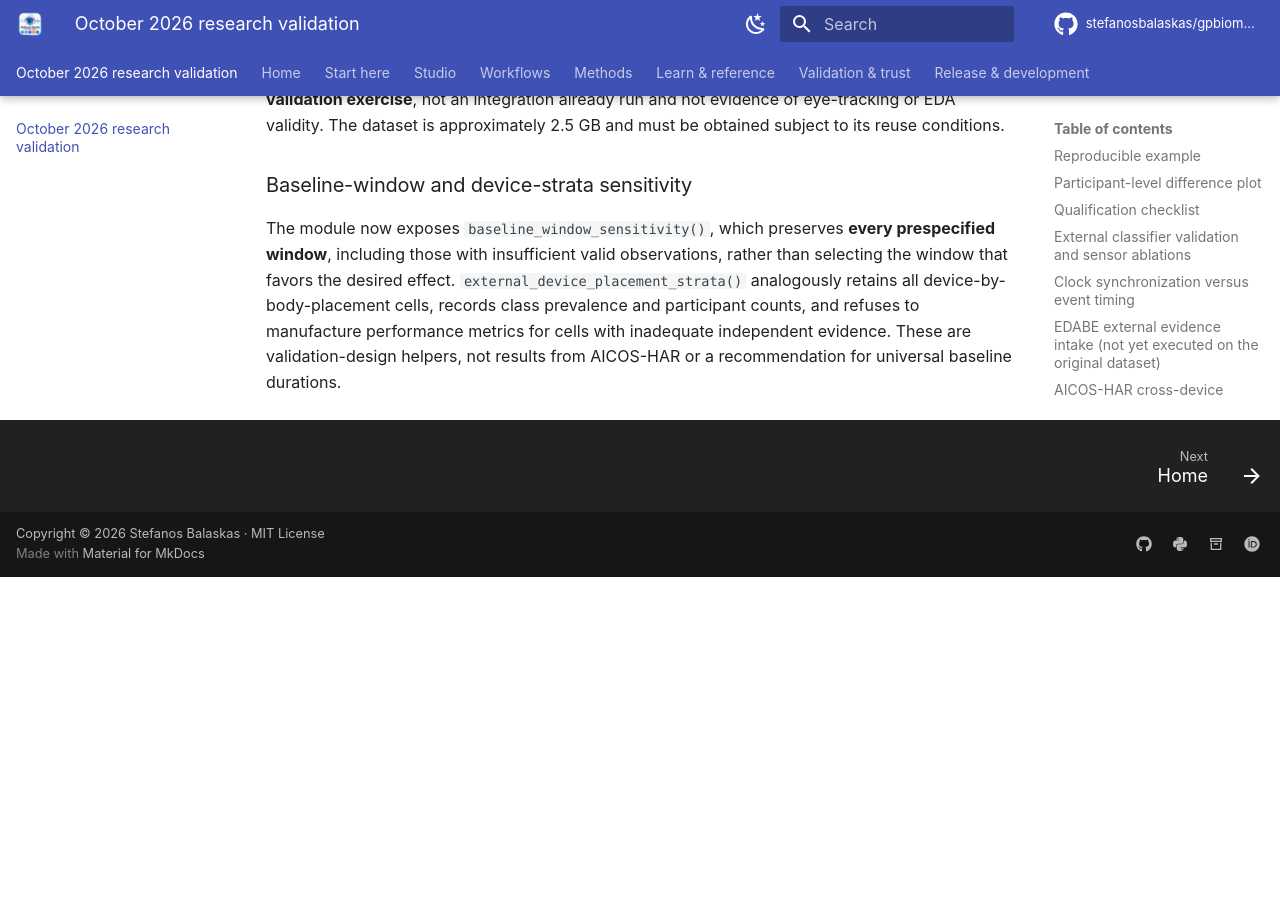
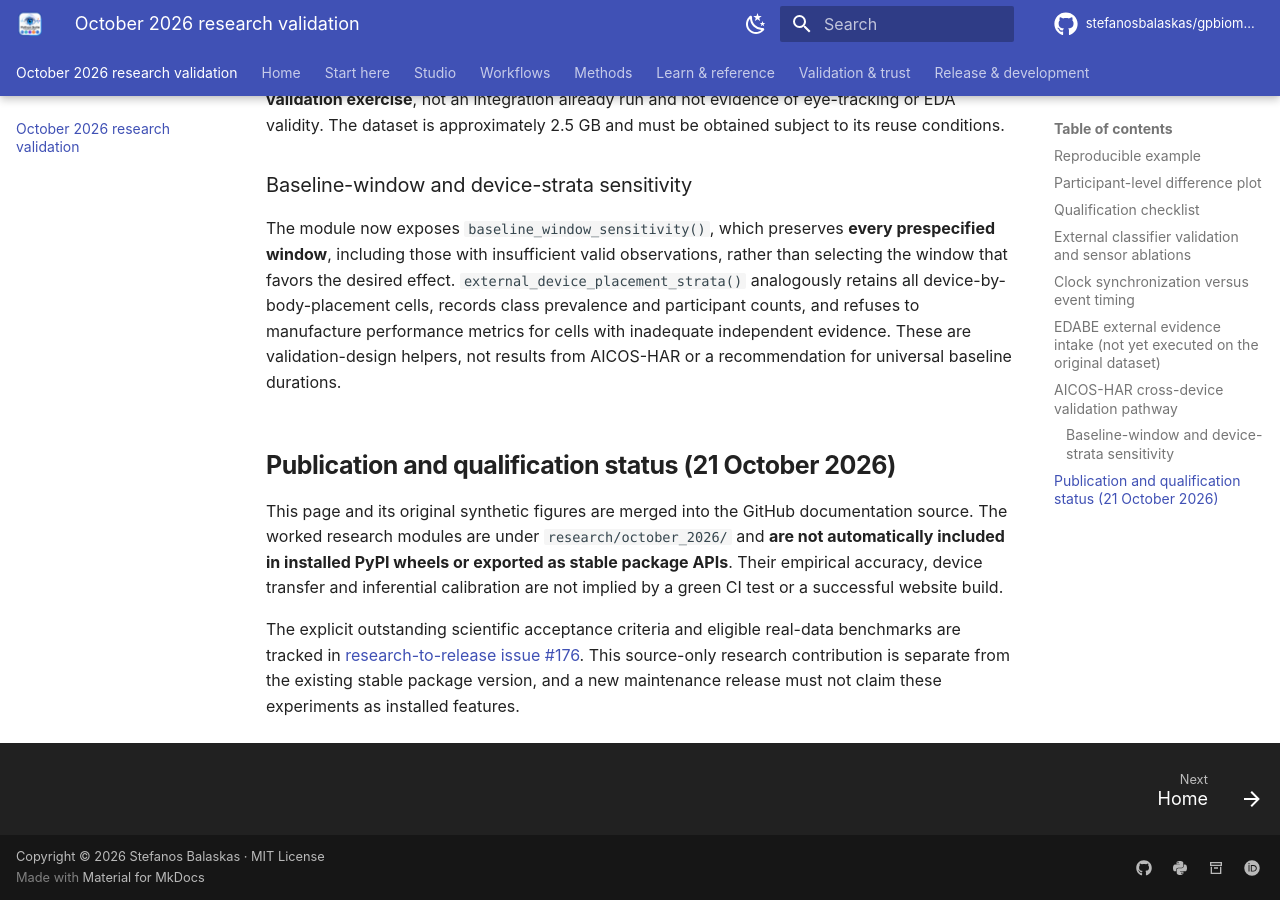
Before and after one commit to stefanosbalaskas/gpbiometricspy, an MkDocs documentation site: the page built from docs/research/october-2026-physiological-validation.md, in a window 1280 px wide and 900 px high, scrolled down 5250 px. Built offline with MkDocs 1.6.1 and Material for MkDocs 9.7.7, drawn with Linux system fonts in a browser that asks for light colours; plug-ins that fetch from the network failed and are left out; comment, search, counter and statistics services are not loaded; before the commit the page ends 5827 px from its top, so only the background shows below that.

Commit message:
Docs: showcase physiological methods, figures and source-only release boundary
* docs: publish explicit scientific qualification and PyPI availability boundary

* docs: showcase research article and synthetic figure in repository landing page

```diff
--- a/docs/research/october-2026-physiological-validation.md
+++ b/docs/research/october-2026-physiological-validation.md
@@ -145,3 +145,9 @@
 ### Baseline-window and device-strata sensitivity
 
 The module now exposes `baseline_window_sensitivity()`, which preserves **every prespecified window**, including those with insufficient valid observations, rather than selecting the window that favors the desired effect. `external_device_placement_strata()` analogously retains all device-by-body-placement cells, records class prevalence and participant counts, and refuses to manufacture performance metrics for cells with inadequate independent evidence. These are validation-design helpers, not results from AICOS-HAR or a recommendation for universal baseline durations.
+
+## Publication and qualification status (21 October 2026)
+
+This page and its original synthetic figures are merged into the GitHub documentation source. The worked research modules are under `research/october_2026/` and **are not automatically included in installed PyPI wheels or exported as stable package APIs**. Their empirical accuracy, device transfer and inferential calibration are not implied by a green CI test or a successful website build.
+
+The explicit outstanding scientific acceptance criteria and eligible real-data benchmarks are tracked in [research-to-release issue #176](https://github.com/stefanosbalaskas/gpbiometricspy/issues/176). This source-only research contribution is separate from the existing stable package version, and a new maintenance release must not claim these experiments as installed features.
```
Also changed, not shown: README.md (+6 -0 lines).
